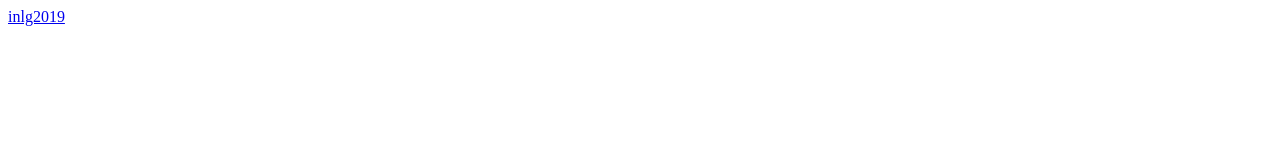
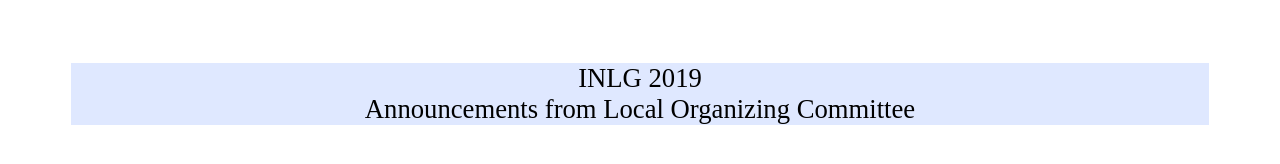
Before and after one commit to inlg2019lc/localinfo, a plain HTML site: page index.html in a window 1280 px wide. Drawn offline with Linux system fonts and the light colour scheme.

Commit message:
update index.html and add main.css

```diff
--- a/index.html
+++ b/index.html
@@ -1,6 +1,17 @@
 <html>
 <head>
+<meta http-equiv="Content-Type" content="text/html" charset="utf-8">
+<link rel="stylesheet" type="text/css" href="./main.css">
+</head>
 <body>
+<div class="main">
+<div class="title">
+INLG 2019<br>
+Announcements from Local Organizing Committee
+</div>
+<!--
 <a href="https://www.inlg2019.com">inlg2019</a>
+-->
+</div>
 </body>
 </html>
--- /dev/null
+++ b/main.css
@@ -0,0 +1,13 @@
+body{
+}
+
+.main{
+    margin:5%;
+    background-color:#ffffff;
+}
+
+.title{
+    font-size:20pt;
+    text-align:center;
+    background-color:#dfe8ff;
+}
```
